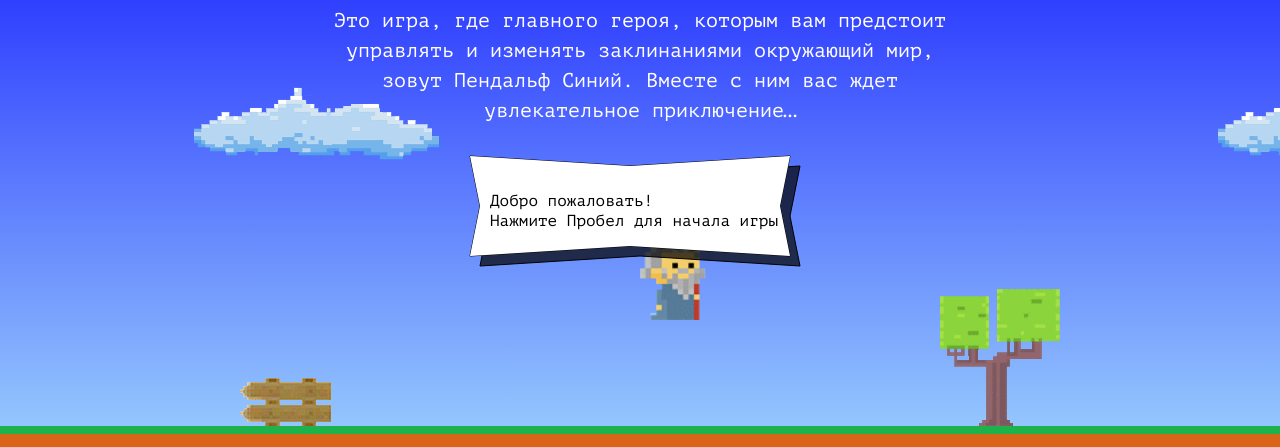
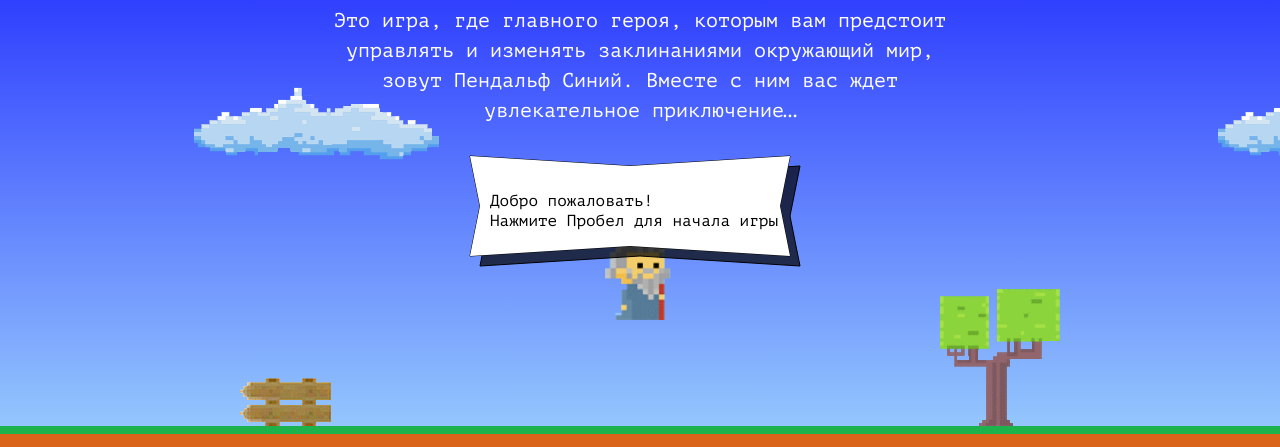
Before and after one commit to Sannikove/1238509-code-and-magick-21, a website: page index.html in a window 1280 px wide. Shown: the part 203-650 px from the top of the page. Drawn offline with Linux system fonts and the light colour scheme.

Commit message:
исправила положение по х и убрала  const

```diff
--- a/index.html
+++ b/index.html
@@ -194,14 +194,14 @@ var getWizardHeight = function () {
 }
 
 var getWizardX  = function (gameFieldWidth) {
-  return gameFieldWidth / 2;
+  return gameFieldWidth / 2 - wizardWidth / 2;
 }
 
 var getWizardY = function (gameFieldHeight) {
   return gameFieldHeight / 3;
 }
 
-const wizardSpeed = 3;
+var wizardSpeed = 3;
 </script>
 <script src="js/game.js"></script>
 
```
